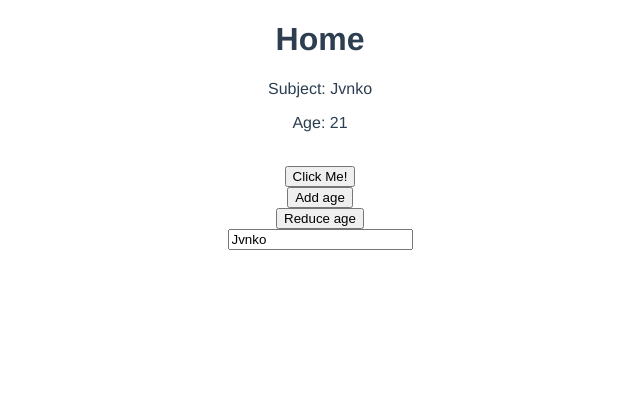
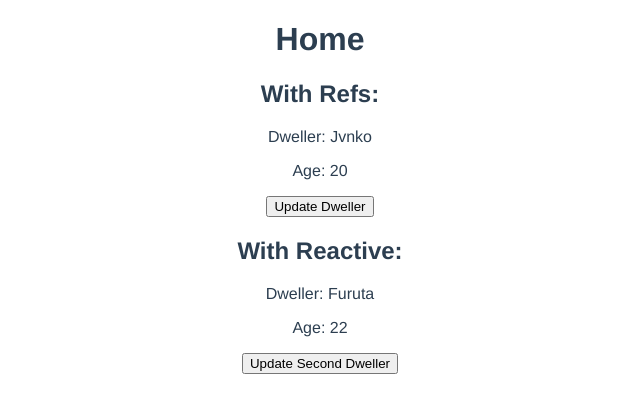
Before and after one commit to SamuelVera/vue-composition-api, a Vue app: page / in a window 1280 px wide. Shown: the top 412 px of the page, without its empty margins (320-960 px from the left). Built offline with nearby package versions, Linux system fonts and the light colour scheme.

Commit message:
Reactive vs Ref lesson

```diff
--- a/src/views/Home.vue
+++ b/src/views/Home.vue
@@ -3,66 +3,65 @@
     <h1>Home</h1>
     <!--To use a ref from the Composition API use the variable name without binding Ex: ref="p"-->
     <!--No need to use ref.value inside the template-->
-    <p>Subject: {{ name }}</p>
-    <p>Age: {{ age }}</p>
+    <h2>With Refs:</h2>
+    <p>Dweller: {{ dweller.name }}</p>
+    <p>Age: {{ dweller.age }}</p>
 
-    <br />
-    <button @click="handleClick">Click Me!</button>
+    <button @click="updateDweller">Update Dweller</button>
 
-    <br />
-    <button @click="age++">Add age</button>
+    <h2>With Reactive:</h2>
+    <p>Dweller: {{ secondDweller.name }}</p>
+    <p>Age: {{ secondDweller.age }}</p>
 
-    <br />
-    <button @click="age--">Reduce age</button>
-
-    <br />
-    <!--2-way data binding with ref values-->
-    <input type="text" v-model="name" />
+    <button @click="updateSecondDweller">Update Second Dweller</button>
   </div>
 </template>
 
 <script>
 /**Imports ref from vue to use */
-import { ref } from "vue";
+import { ref, reactive } from "vue";
+/**
+ * Reactive cons:
+ * - Primitive types can't be made reactive
+ */
 export default {
   name: "Home",
   //Composition API function
   setup() {
     //Will run before all the lifecycle hooks (first to execute to setup all)
-
     //JS can be written
-    ////This values aren't reactive
-    //let name = "Jvnko";
-    //let age = 20;
 
     //Refs can be used to apply reactivity to values built in setup
     //This values are reactive
-    const name = ref("Jvnko");
-    const age = ref(21);
+    const dweller = ref({
+      name: "Jvnko",
+      age: 20,
+    });
 
-    //Refs creation (to use normal JS with this)
-    //const p = ref(null); //Initially its null
+    //Reactive can be used to apply reactivity to values built in setup
+    const secondDweller = reactive({
+      name: "Furuta",
+      age: 22,
+    });
 
-    const handleClick = () => {
-      //Wait for DOM refs to be attached
+    /**Update dweller */
+    const updateDweller = () => {
+      //Because this is a ref value needs to be used
+      dweller.value.age = 21;
+    };
 
-      // if (p.value !== null) {
-      //   //Only allow when the ref is attached to the DOM element
-      //   p.value.classList.add("test");
-      //   p.value.textContent = "Good morning!";
-      // }
-
-      //Because refs are reactive this will update the template values
-      name.value = "Furuta";
-      age.value = 20;
+    /**Update second dweller */
+    const updateSecondDweller = () => {
+      //Reactive uses direct access
+      secondDweller.age = 20;
     };
 
     //Return data to use in the template
     return {
-      name, //This can be used in the template
-      age, //This can be used in the template
-      handleClick, //This can be used in the template
-      //p, //Return the ref to assing it to a DOM elment
+      dweller,
+      secondDweller,
+      updateDweller,
+      updateSecondDweller,
     };
   },
 };
```
